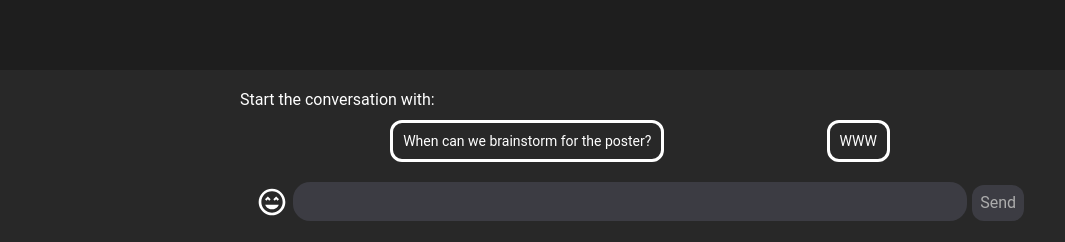
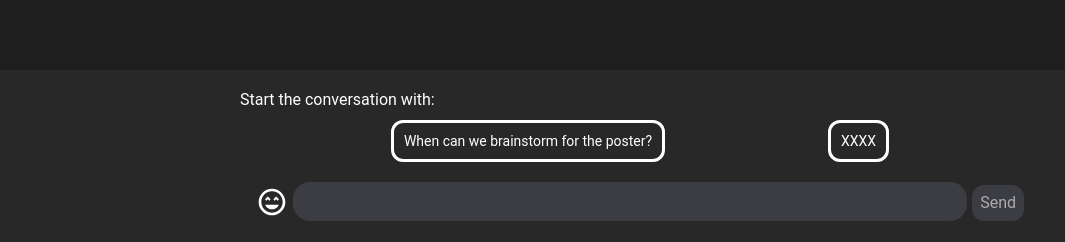
Before and after one commit to nvdaz/asim, a React (Create React App) app: page / in a window 1280 px wide. Shown: the part 555-797 px from the top of the page, without its empty margins (0-1065 px from the left). Built offline with nearby package versions, Linux system fonts and the light colour scheme.

Commit message:
add choices section

```diff
--- a/src/components/InputSection/index.js
+++ b/src/components/InputSection/index.js
@@ -6,9 +6,10 @@ import TextareaAutosize from "./textareaAutosize.js";
 
 import styles from "./index.module.css";
 
-const Input = ({ messages, setMessages }) => {
+const Input = () => {
   const [isEmojiPickerOpen, setIsEmojiPickerOpen] = useState(false);
   const [message, setMessage] = useState("");
+  const [selectedButton, setSelectedButton] = useState(null);
 
   const isMobile = useMediaQuery("(max-width: 400px)");
   const isDesktop = useMediaQuery("(min-width: 800px)");
@@ -23,37 +24,38 @@ const Input = ({ messages, setMessages }) => {
     setIsEmojiPickerOpen(false);
   };
 
-  return (
-    <div ref={divRef} className={styles.wrapper}>
+  const handleButtonClick = (index, message) => {
+    setSelectedButton(index);
+    setMessage(message);
+  };
+
+  const choices = ["When can we brainstorm for the poster?", "XXXX"];
+
+  const choicesSection = () => {
+    return (
       <div className={styles.choicesWrapper}>
         <div>Start the conversation with:</div>
         <div className={styles.choices}>
-          <div
-            style={{
-              borderRadius: "12px",
-              width: "fit-content",
-              border: "white 3px solid",
-              padding: "8px 10px",
-              cursor: "pointer",
-            }}
-            onClick={() => setMessage("When can we brainstorm for the poster?")}
-          >
-            When can we brainstorm for the poster?
-          </div>
-          <div
-            style={{
-              borderRadius: "12px",
-              width: "fit-content",
-              border: "white 3px solid",
-              padding: "8px 10px",
-              cursor: "pointer",
-            }}
-            onClick={() => setMessage("WWW")}
-          >
-            WWW
-          </div>
+          {choices.map((c, index) => (
+            <div
+              className={
+                selectedButton === index
+                  ? styles.selectedBtn
+                  : styles.selectableBtn
+              }
+              onClick={() => handleButtonClick(index, c)}
+            >
+              {c}
+            </div>
+          ))}
         </div>
       </div>
+    );
+  };
+
+  return (
+    <div ref={divRef} className={styles.wrapper}>
+      {choicesSection()}
       <div className={styles.inputWrapper}>
         <SentimentVerySatisfiedOutlinedIcon
           sx={{
@@ -75,7 +77,6 @@ const Input = ({ messages, setMessages }) => {
           style={{
             backgroundColor: message === "" ? "#3C3C43" : "#FFB930",
             color: message === "" ? "#ACACAC" : "#282828",
-            border: message === "" ? "" : "white 2px solid",
           }}
         >
           Send
--- a/src/components/InputSection/index.module.css
+++ b/src/components/InputSection/index.module.css
@@ -58,9 +58,27 @@
 }
 
 .sendButton {
-    border-radius: 12px;
-    padding: 8px;
-    cursor: pointer;
+  border-radius: 12px;
+  padding: 8px;
+  cursor: pointer;
+}
+
+.selectableBtn {
+  border-radius: 12px;
+  width: fit-content;
+  border: white 3px solid;
+  padding: 8px 10px;
+  cursor: pointer;
+}
+
+.selectedBtn {
+  border-radius: 12px;
+  width: fit-content;
+  border: #45C2E9 3px solid;
+  padding: 8px 10px;
+  cursor: pointer;
+  background-color: #343949;
+  filter: drop-shadow(0 4px 0 #45C2E9);
 }
 
 .hr {
```
